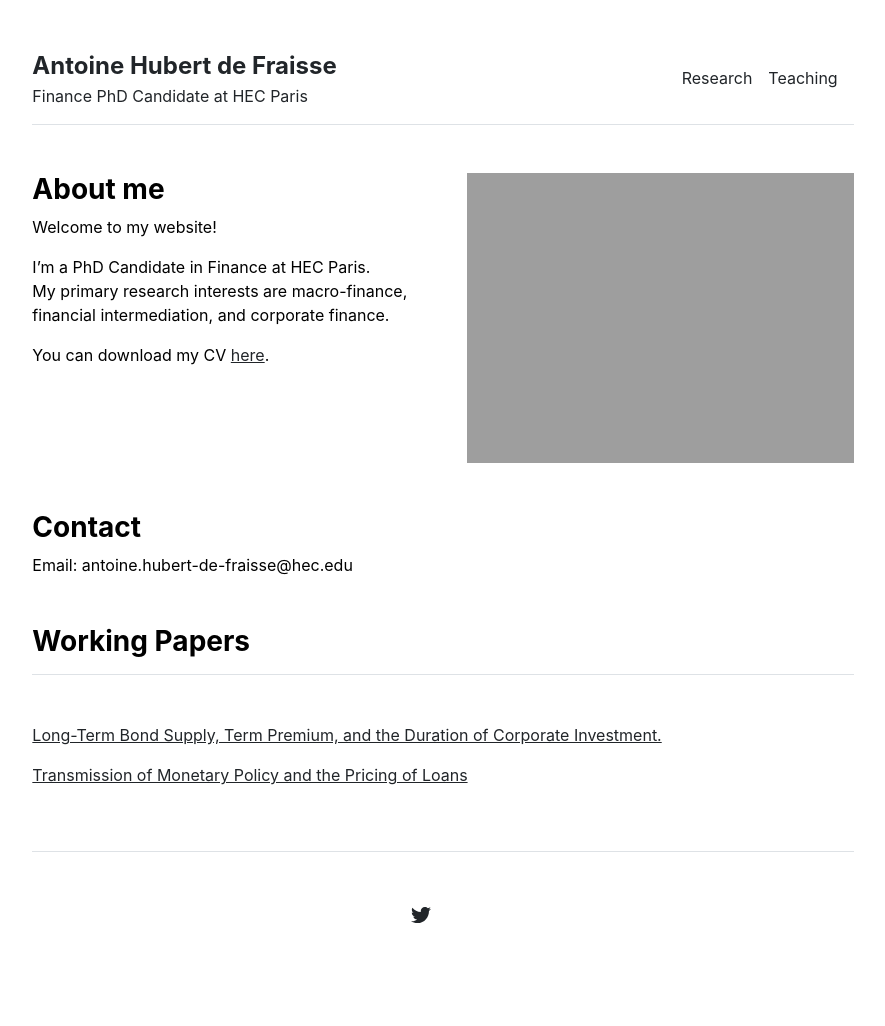
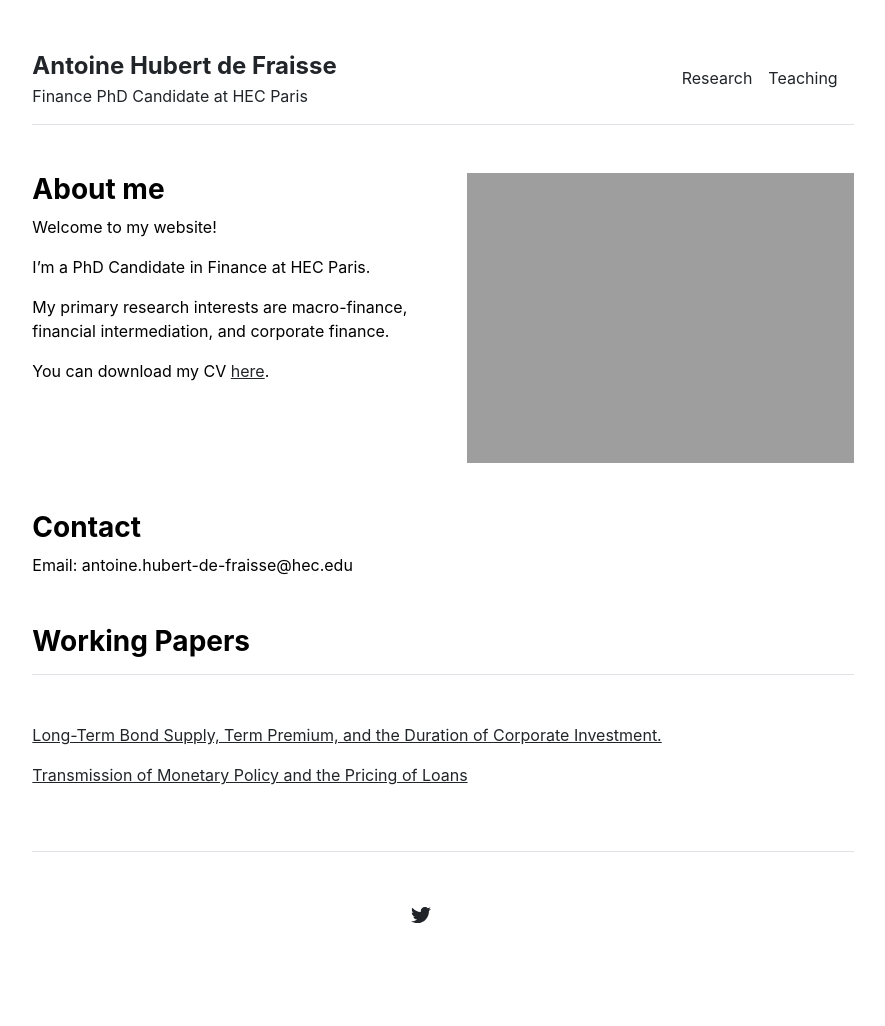
Before and after one commit to antoinehubertdefraisse/antoinehubertdefraisse.github.io, a Jekyll site: the page built from index.md, in a window 1280 px wide. Shown: the whole page, without its empty margins (197-1082 px from the left). Built offline with Jekyll 4.4.1, drawn with Linux system fonts in a browser that asks for light colours.

```diff
--- a/_layouts/home.html
+++ b/_layouts/home.html
@@ -6,7 +6,7 @@ layout: default
   <div class="col-md-6">
     <h3 class="fw-bold">About me</h3>
     Welcome to my website!  <p></p>
-    I’m a PhD Candidate in Finance at HEC Paris.  <p>
+    I’m a PhD Candidate in Finance at HEC Paris.  <p></p>
     My primary research interests are macro-finance, financial intermediation, and corporate finance. <p></p>
     You can download my CV <a href="http://antoinehubertdefraisse.github.io/pdf/cv_new.pdf" target="_blank">here</a>.
 
```
